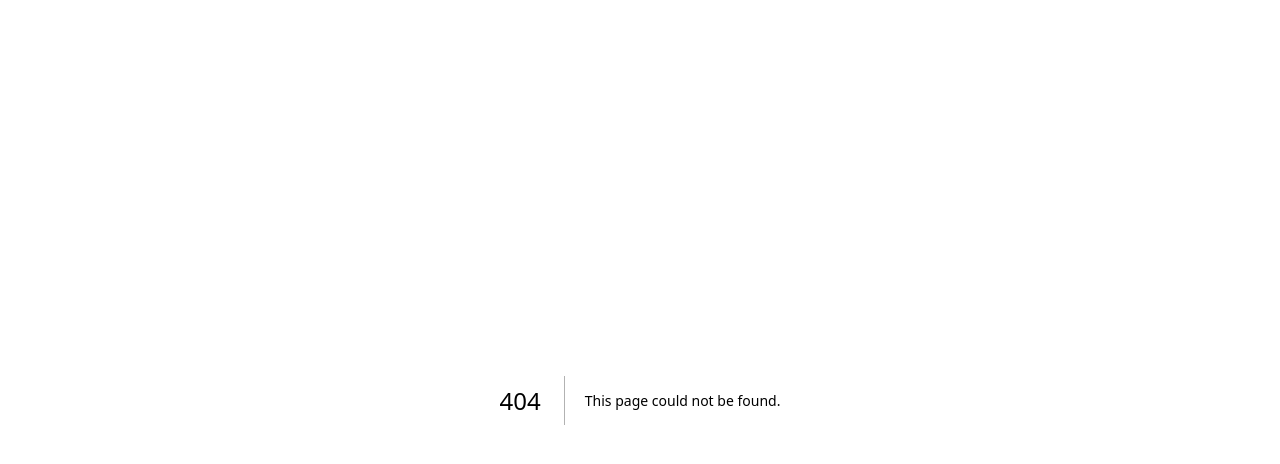
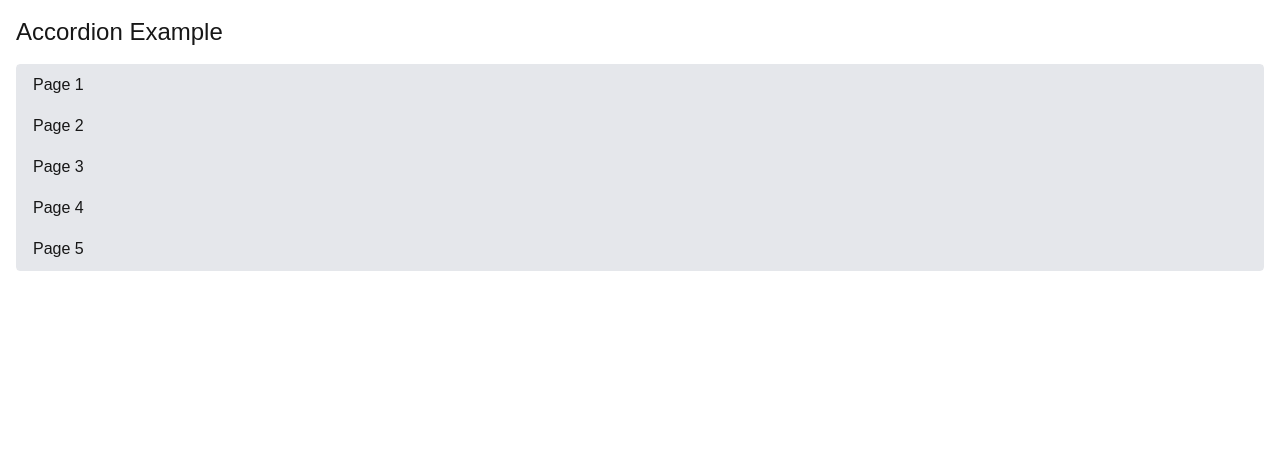
Before and after one commit to NPCreno/nextjs-mapbrowser, a Next.js app: page /Accordion in a window 1280 px wide. Before the commit this address had no page. Shown: the top 464 px of the page. Built offline with nearby package versions, Linux system fonts and the light colour scheme.

Commit message:
for accordion

```diff
--- /dev/null
+++ b/app/Accordion/page.tsx
@@ -0,0 +1,13 @@
+import React from "react";
+import Accordion from "../components/Accordion/Accordion";
+import { accordionItems } from "../data/contents";
+const AccordionPage = () => {
+  return (
+    <div className="container mx-auto p-4">
+      <h1 className="text-2xl mb-4">Accordion Example</h1>
+      <Accordion items={accordionItems} />
+    </div>
+  );
+};
+
+export default AccordionPage;
--- /dev/null
+++ b/app/components/Accordion/Accordion.tsx
@@ -0,0 +1,63 @@
+"use client";
+import React, { useState } from "react";
+
+type AccordionItemProps = {
+  id: number;
+  title: string;
+  content: React.ReactNode;
+  isOpen?: boolean;
+  onToggle: (id: number) => void;
+};
+
+const AccordionItem: React.FC<AccordionItemProps> = ({
+  id,
+  title,
+  content,
+  isOpen,
+  onToggle,
+}) => {
+  return (
+    <div>
+      <button
+        onClick={() => onToggle(id)}
+        className={`w-full text-left px-4 py-2 bg-gray-200 border-b ${
+          isOpen ? "font-bold" : ""
+        }`}
+      >
+        {title}
+      </button>
+      {isOpen && (
+        <div className="px-4 py-2 border border-t-0 bg-gray-50">{content}</div>
+      )}
+    </div>
+  );
+};
+
+type AccordionProps = {
+  items: { title: string; content: React.ReactNode }[];
+};
+
+const Accordion: React.FC<AccordionProps> = ({ items }) => {
+  const [openItemId, setOpenItemId] = useState<number | null>(null);
+
+  const handleToggle = (id: number) => {
+    setOpenItemId((prevId) => (prevId === id ? null : id));
+  };
+
+  return (
+    <div className="border rounded">
+      {items.map((item, index) => (
+        <AccordionItem
+          key={index}
+          id={index}
+          title={item.title}
+          content={item.content}
+          isOpen={openItemId === index}
+          onToggle={handleToggle}
+        />
+      ))}
+    </div>
+  );
+};
+
+export default Accordion;
--- a/app/components/Map/StateButtons.tsx
+++ /dev/null
@@ -1,56 +0,0 @@
-"use client";
-import React, { useState } from "react";
-import Link from "next/link";
-
-export default function StateButtons() {
-  const [selectedState, setSelectedState] = useState<number>(0);
-
-  function changeState(index: number) {
-    setSelectedState(index);
-  }
-
-  return (
-    <div className="flex justify-center items-center flex-col space-y-4 mt-8">
-      <h2 className="text-xl font-semibold text-gray-800">Select a State</h2>
-      <div className="flex space-x-6">
-        <Link href="/state/PA">
-          <button
-            className={`w-auto px-6 py-3 border rounded-lg text-white font-medium transition duration-300 ${
-              selectedState === 0
-                ? "bg-blue-600 hover:bg-blue-500"
-                : "bg-blue-300 hover:bg-blue-400"
-            }`}
-            onClick={() => changeState(0)}
-          >
-            Virginia
-          </button>
-        </Link>
-
-        <Link href="/state/VA">
-          <button
-            className={`w-auto px-6 py-3 border rounded-lg text-white font-medium transition duration-300 ${
-              selectedState === 1
-                ? "bg-blue-600 hover:bg-blue-500"
-                : "bg-blue-300 hover:bg-blue-400"
-            }`}
-            onClick={() => changeState(1)}
-          >
-            Pennsylvania
-          </button>
-        </Link>
-        <Link href="/state/WV">
-          <button
-            className={`w-auto px-6 py-3 border rounded-lg text-white font-medium transition duration-300 ${
-              selectedState === 2
-                ? "bg-blue-600 hover:bg-blue-500"
-                : "bg-blue-300 hover:bg-blue-400"
-            }`}
-            onClick={() => changeState(2)}
-          >
-            West Virginia
-          </button>
-        </Link>
-      </div>
-    </div>
-  );
-}
--- /dev/null
+++ b/app/data/contents.tsx
@@ -0,0 +1,8 @@
+// Export the accordion items with the proper type
+export const accordionItems = [
+  { title: "Page 1", content: <p>Content for Page 1</p> },
+  { title: "Page 2", content: <p>Content for Page 2</p> },
+  { title: "Page 3", content: <p>Content for Page 3</p> },
+  { title: "Page 4", content: <p>Content for Page 4</p> },
+  { title: "Page 5", content: <p>Content for Page 5</p> },
+];
--- a/app/page.tsx
+++ b/app/page.tsx
@@ -1,6 +1,5 @@
 import Image from "next/image";
 import "leaflet/dist/leaflet.css";
-import StateButtons from "./components/Map/StateButtons";
 import Map from "./components/Map/Map";
 export default function Home() {
   return (
--- a/app/state/page.tsx
+++ b/app/state/page.tsx
@@ -2,7 +2,6 @@
 import { useState } from "react";
 import { clinics } from "./clinics";
 import Map from "../components/Map/Map";
-import StateButtons from "../components/Map/StateButtons";
 const state: React.FC = () => {
   const [currentState, setCurrentState] = useState(0);
   const [currentIndex, setCurrentIndex] = useState(0);
--- a/tsconfig.json
+++ b/tsconfig.json
@@ -22,6 +22,6 @@
       "@/*": ["./*"]
     }
   },
-  "include": ["next-env.d.ts", "**/*.ts", "**/*.tsx", ".next/types/**/*.ts", "app/components/Map/Map.jsx"],
+  "include": ["next-env.d.ts", "**/*.ts", "**/*.tsx", ".next/types/**/*.ts", "app/components/Map/Map.jsx", "app/state/[...slug]/page.jsx", "app/state/[slug].jsx", "app/state/[slug].js", "app/state/[slug].js"],
   "exclude": ["node_modules"]
 }
```
